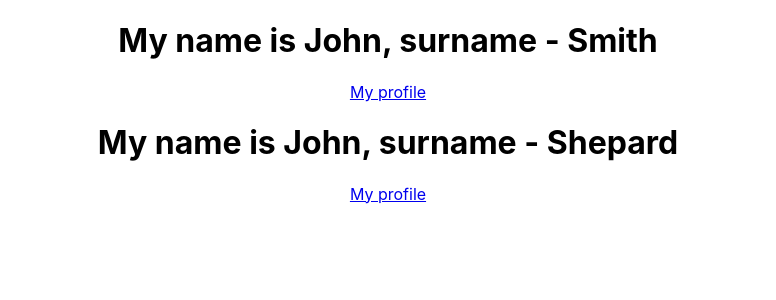
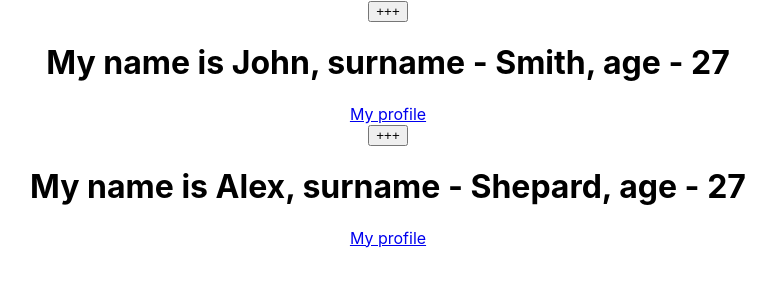
Before and after one commit to Shamidinoff/React-course--Practice, a React (Create React App) app in the folder practice_03/: page / in a window 1280 px wide. Shown: the top 300 px of the page, without its empty margins (252-1028 px from the left). Built offline with nearby package versions, Linux system fonts and the light colour scheme.

Commit message:
03 React Lesson / Class, state, setState

```diff
--- a/practice_03/src/App.js
+++ b/practice_03/src/App.js
@@ -1,33 +1,40 @@
 import "./App.css";
+import { Component } from "react";
 
-function WhoAmI({ name, surname, link }) {
+class WhoAmI extends Component {
+  constructor(props) {
+    super(props);
+    this.state = {
+      years: 27,
+      text: "+++",
+    };
+  }
+
+  nextYear = () => {
+    this.setState((state) => ({
+      years: state.years + 1,
+    }));
+  };
+
+  render() {
+    const { name, surname, link } = this.props;
     return (
       <div>
+        <button onClick={this.nextYear}>{this.state.text}</button>
         <h1>
-        My name is {name()}, surname - {surname}
+          My name is {name}, surname - {surname}, age - {this.state.years}
         </h1>
         <a href={link}>My profile</a>
       </div>
     );
   }
+}
 
 function App() {
   return (
     <div className="App">
-      <WhoAmI
-        name={() => {
-          return "John";
-        }}
-        surname="Smith"
-        link="facebook.com"
-      />
-      <WhoAmI
-        name={() => {
-          return "John";
-        }}
-        surname="Shepard"
-        link="vk.com"
-      />
+      <WhoAmI name="John" surname="Smith" link="facebook.com" />
+      <WhoAmI name="Alex" surname="Shepard" link="vk.com" />
     </div>
   );
 }
```
Also changed, not shown: 1 other file (tests, documents, lock files or other folders). Lines whose indentation alone changed are shown as unchanged.
